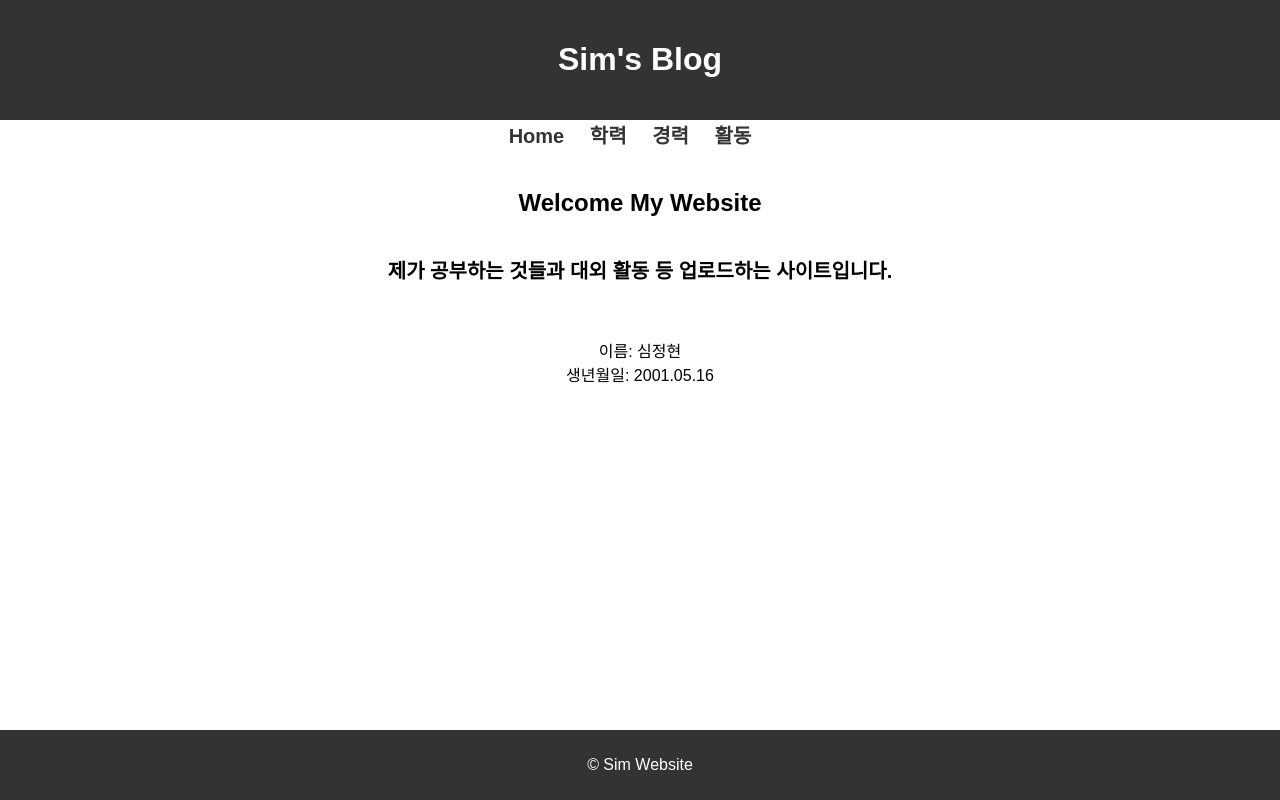
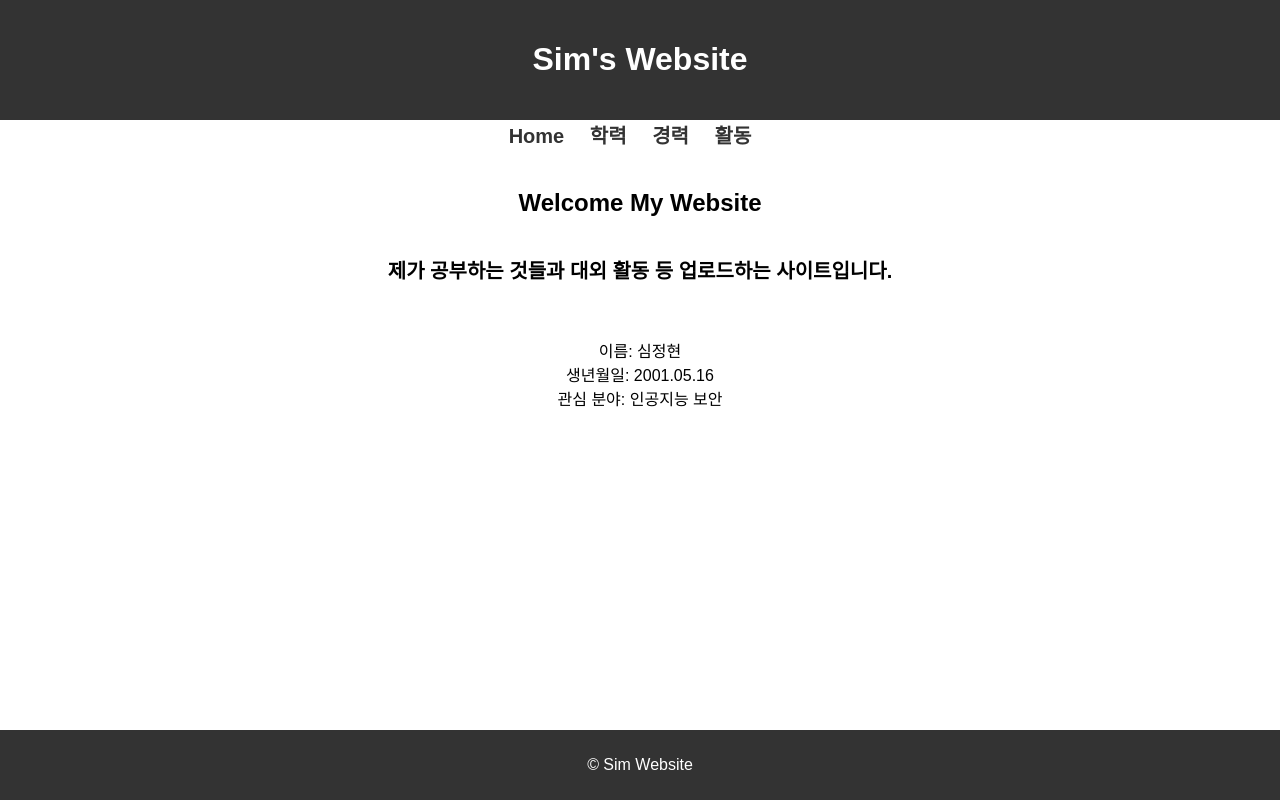
Before and after one commit to Kosim0516/sim.github.io, a plain HTML site: page index.html in a window 1280 px wide. Drawn offline with Linux system fonts and the light colour scheme.

Commit message:
15 commit

```diff
--- a/index.html
+++ b/index.html
@@ -8,7 +8,7 @@
 </head>
 <body>
     <header>
-        <h1>Sim's Blog</h1>
+        <h1>Sim's Website</h1>
     </header>
 
     <nav style="font-size: 20px;">
@@ -32,6 +32,8 @@
             이름: 심정현
             <br>
             생년월일: 2001.05.16
+            <br>
+            관심 분야: 인공지능 보안
         </p>
     </section>
 
```
